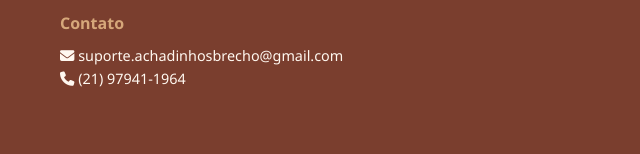
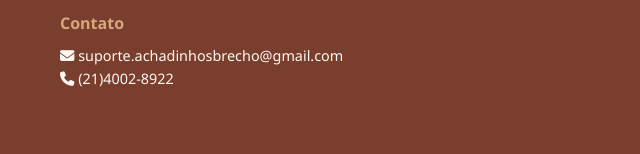
Before and after one commit to Murilocmon/Brecho-online, a website: page index.html in a window 1280 px wide. Shown: the part 765-919 px from the top of the page, 0-640 px from the left. Drawn offline with nearby package versions, Linux system fonts and the light colour scheme; no server answers.

Commit message:
Update index.html

```diff
--- a/index.html
+++ b/index.html
@@ -61,7 +61,7 @@
             <div class="footer-contact">
                 <h4>Contato</h4>
                 <p><i class="fas fa-envelope"></i> suporte.achadinhosbrecho@gmail.com</p>
-                <p><i class="fas fa-phone"></i> (21) 97941-1964</p>
+                <p><i class="fas fa-phone"></i> (21)4002-8922</p>
             </div>
             <div class="footer-social">
                 <h4>Nos siga</h4>
```
